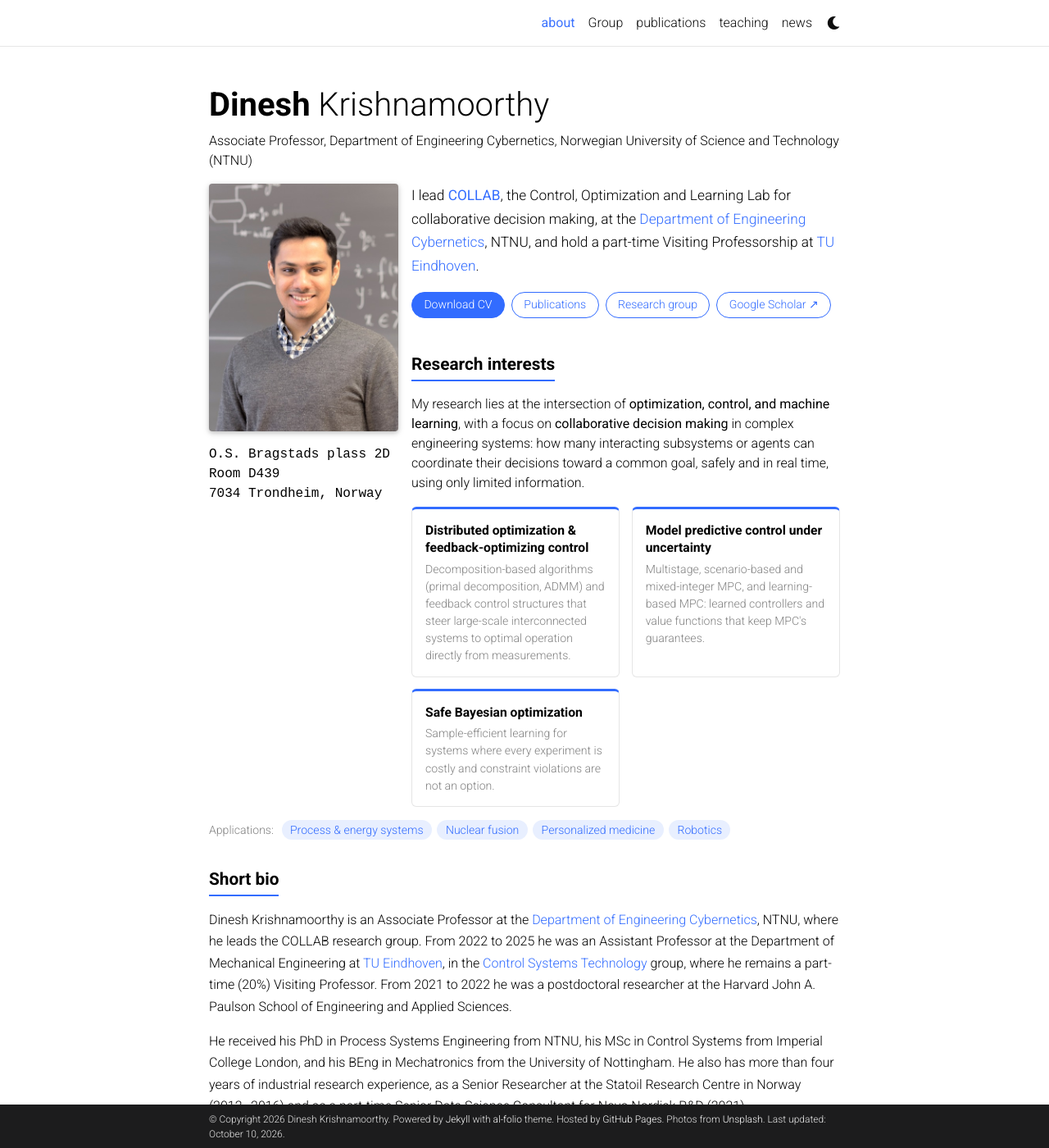
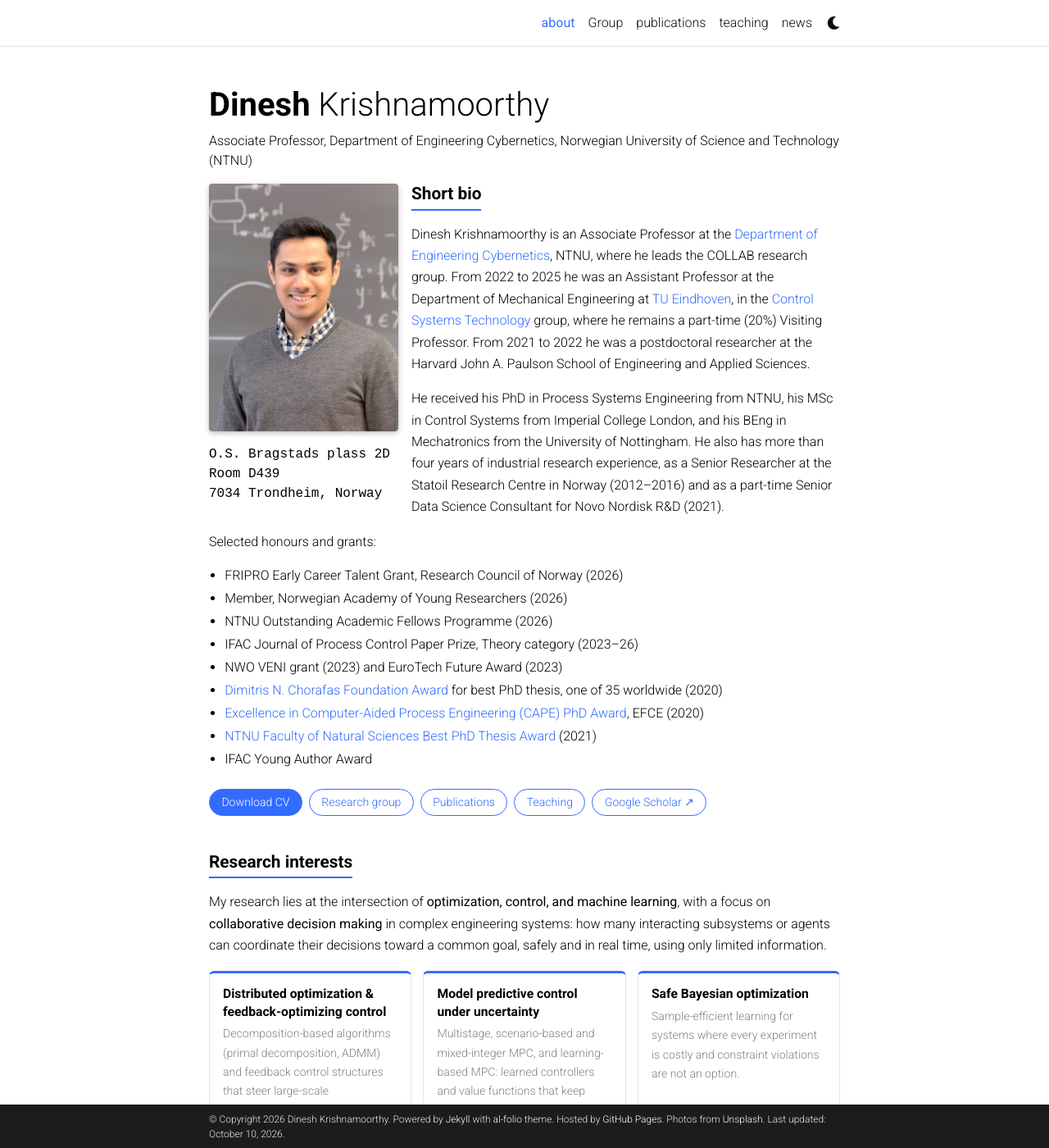
Before and after one commit to dinesh-krishnamoorthy/dinesh-krishnamoorthy.github.io, a Jekyll site: the page built from _pages/about.md, in a window 1280 px wide and 1400 px high. Shown: the whole window at 82% size. Built offline with Jekyll 4.4.1, drawn with Linux system fonts in a browser that asks for light colours; full-size pictures stand in for the smaller copies a plugin makes; comment, search, counter and statistics services are not loaded; a style sheet for code colours, icons or effects is not loaded; some of the changed lines change nothing that is shown; some of the changed text lies outside the part shown.

Commit message:
Update about.md

```diff
--- a/_pages/about.md
+++ b/_pages/about.md
@@ -13,7 +13,7 @@ profile:
     <p>Room D439</p>
     <p>7034 Trondheim, Norway</p>
 
-news: false  # al-folio's built-in news (we use the news timeline include below instead)
+news: false  # includes a list of news items
 selected_papers: false # includes a list of papers marked as "selected={true}"
 social: true  # includes social icons at the bottom of the page
 ---
@@ -21,8 +21,8 @@ social: true  # includes social icons at the bottom of the page
 <style>
   .ab { --ab-accent: var(--global-theme-color, #2f6fa8); --ab-muted: var(--global-text-color-light, #6c757d); --ab-line: var(--global-divider-color, rgba(0,0,0,.12)); --ab-card: var(--global-card-bg-color, transparent); }
   .ab h2 { font-size: 1.3rem; font-weight: 600; margin: 2.25rem 0 1rem; padding-bottom: .35rem; border-bottom: 2px solid var(--ab-accent); display: inline-block; }
-  .ab-lead { font-size: 1.08rem; line-height: 1.65; }
-  .ab-btns { display: flex; flex-wrap: wrap; gap: .5rem; margin: 1.1rem 0 .5rem; }
+  .ab h2.ab-first { margin-top: 0; }
+  .ab-btns { display: flex; flex-wrap: wrap; gap: .5rem; margin: 1.5rem 0 .5rem; }
   .ab-btn { font-size: .88rem; padding: .3rem .9rem; border: 1px solid var(--ab-accent); border-radius: 999px; color: var(--ab-accent) !important; text-decoration: none !important; }
   .ab-btn:hover { background: var(--ab-accent); color: #fff !important; }
   .ab-btn.ab-primary { background: var(--ab-accent); color: #fff !important; }
@@ -36,7 +36,7 @@ social: true  # includes social icons at the bottom of the page
   .ab-apps span.lbl { color: var(--ab-muted); margin-right: .2rem; }
   .ab-apps span.app { padding: .1rem .65rem; border-radius: 999px; background: color-mix(in srgb, var(--ab-accent) 11%, transparent); color: var(--ab-accent); }
 
-  .ab-bio p { line-height: 1.65; }
+  .ab p { line-height: 1.65; }
   .ab-awards { margin: .25rem 0 0; padding-left: 1.2rem; }
   .ab-awards li { margin-bottom: .25rem; }
 
@@ -50,16 +50,44 @@ social: true  # includes social icons at the bottom of the page
 
 <div class="ab">
 
-<p class="ab-lead">
-I lead <a href="{{ '/group/' | relative_url }}"><b>COLLAB</b></a>, the Control, Optimization and Learning Lab for collaborative decision making, at the
-<a href="https://www.ntnu.edu/itk">Department of Engineering Cybernetics</a>, NTNU, and hold a part-time Visiting Professorship at
-<a href="https://www.tue.nl/en/our-university/departments/mechanical-engineering/">TU Eindhoven</a>.
+<div class="ab-bio">
+<h2 class="ab-first">Short bio</h2>
+
+<p>
+Dinesh Krishnamoorthy is an Associate Professor at the <a href="https://www.ntnu.edu/itk">Department of Engineering Cybernetics</a>,
+NTNU, where he leads the COLLAB research group. From 2022 to 2025 he was an Assistant Professor at the Department of Mechanical
+Engineering at <a href="https://www.tue.nl/en/our-university/departments/mechanical-engineering/">TU Eindhoven</a>, in the
+<a href="https://www.tue.nl/en/research/research-groups/control-systems-technology/">Control Systems Technology</a> group,
+where he remains a part-time (20%) Visiting Professor. From 2021 to 2022 he was a postdoctoral researcher at the Harvard John A. Paulson
+School of Engineering and Applied Sciences.
 </p>
+
+<p>
+He received his PhD in Process Systems Engineering from NTNU, his MSc in Control Systems from Imperial College London, and his
+BEng in Mechatronics from the University of Nottingham. He also has more than four years of industrial research experience, as a
+Senior Researcher at the Statoil Research Centre in Norway (2012–2016) and as a part-time Senior Data Science Consultant for
+Novo Nordisk R&amp;D (2021).
+</p>
+
+<p>Selected honours and grants:</p>
+<ul class="ab-awards">
+  <li>FRIPRO Early Career Talent Grant, Research Council of Norway (2026)</li>
+  <li>Member, Norwegian Academy of Young Researchers (2026)</li>
+  <li>NTNU Outstanding Academic Fellows Programme (2026)</li>
+  <li>IFAC Journal of Process Control Paper Prize, Theory category (2023–26)</li>
+  <li>NWO VENI grant (2023) and EuroTech Future Award (2023)</li>
+  <li><a href="https://www.weizmann.ac.il/feinberg/sites/feinberg/files/uploads/files/chorafas_winners_2020_by_year_and_univeristy.pdf">Dimitris N. Chorafas Foundation Award</a> for best PhD thesis, one of 35 worldwide (2020)</li>
+  <li><a href="https://www.wp-cape.eu/index.php/outstanding-phd-thesis-on-cape/">Excellence in Computer-Aided Process Engineering (CAPE) PhD Award</a>, EFCE (2020)</li>
+  <li><a href="https://www.youtube.com/watch?v=QuHFnoTiy-k">NTNU Faculty of Natural Sciences Best PhD Thesis Award</a> (2021)</li>
+  <li>IFAC Young Author Award</li>
+</ul>
+</div>
 
 <div class="ab-btns">
   <a class="ab-btn ab-primary" href="https://www.dropbox.com/scl/fi/u2y69miafvu4gzo7fgmz8/Dinesh_Krishnamoorthy_CV_full.pdf?rlkey=bx4wm5ry0qhv13plupn5buhcl&st=ww0ntnh5&e=1&dl=0" target="_blank" rel="noopener">Download CV</a>
+  <a class="ab-btn" href="{{ '/group/' | relative_url }}">Research group</a>
   <a class="ab-btn" href="{{ '/publications/' | relative_url }}">Publications</a>
-  <a class="ab-btn" href="{{ '/group/' | relative_url }}">Research group</a>
+  <a class="ab-btn" href="{{ '/teaching/' | relative_url }}">Teaching</a>
   <a class="ab-btn" href="https://scholar.google.com/citations?user=AHUrS0EAAAAJ&hl=en" target="_blank" rel="noopener">Google Scholar ↗</a>
 </div>
 
@@ -94,42 +122,6 @@ coordinate their decisions toward a common goal, safely and in real time, using
   <span class="app">Robotics</span>
 </div>
 
-<div class="ab-bio">
-<h2>Short bio</h2>
-
-<p>
-Dinesh Krishnamoorthy is an Associate Professor at the <a href="https://www.ntnu.edu/itk">Department of Engineering Cybernetics</a>,
-NTNU, where he leads the COLLAB research group. From 2022 to 2025 he was an Assistant Professor at the Department of Mechanical
-Engineering at <a href="https://www.tue.nl/en/our-university/departments/mechanical-engineering/">TU Eindhoven</a>, in the
-<a href="https://www.tue.nl/en/research/research-groups/control-systems-technology/">Control Systems Technology</a> group,
-where he remains a part-time (20%) Visiting Professor. From 2021 to 2022 he was a postdoctoral researcher at the Harvard John A. Paulson
-School of Engineering and Applied Sciences.
-</p>
-
-<p>
-He received his PhD in Process Systems Engineering from NTNU, his MSc in Control Systems from Imperial College London, and his
-BEng in Mechatronics from the University of Nottingham. He also has more than four years of industrial research experience, as a
-Senior Researcher at the Statoil Research Centre in Norway (2012–2016) and as a part-time Senior Data Science Consultant for
-Novo Nordisk R&amp;D (2021).
-</p>
-
-<p>Selected honours and grants:</p>
-<ul class="ab-awards">
-  <li>FRIPRO Early Career Talent Grant, Research Council of Norway (2026)</li>
-  <li>Member, Norwegian Academy of Young Researchers (2026)</li>
-  <li>NTNU Outstanding Academic Fellows Programme (2026)</li>
-  <li>IFAC Journal of Process Control Paper Prize, Theory category (2023–26)</li>
-  <li>NWO VENI grant (2023) and EuroTech Future Award (2023)</li>
-  <li><a href="https://www.weizmann.ac.il/feinberg/sites/feinberg/files/uploads/files/chorafas_winners_2020_by_year_and_univeristy.pdf">Dimitris N. Chorafas Foundation Award</a> for best PhD thesis, one of 35 worldwide (2020)</li>
-  <li><a href="https://www.wp-cape.eu/index.php/outstanding-phd-thesis-on-cape/">Excellence in Computer-Aided Process Engineering (CAPE) PhD Award</a>, EFCE (2020)</li>
-  <li><a href="https://www.youtube.com/watch?v=QuHFnoTiy-k">NTNU Faculty of Natural Sciences Best PhD Thesis Award</a> (2021)</li>
-  <li>IFAC Young Author Award</li>
-</ul>
-</div>
-
-<h2>News</h2>
-{% include news_timeline.liquid visible=5 %}
-
 <details class="ab-visitors">
   <summary>Visitor map</summary>
   <a href="https://info.flagcounter.com/0V1v"><img src="https://s11.flagcounter.com/count2/0V1v/bg_FFFFFF/txt_000000/border_CCCCCC/columns_2/maxflags_10/viewers_0/labels_0/pageviews_0/flags_0/percent_0/" alt="Flag Counter" loading="lazy"></a>
```
